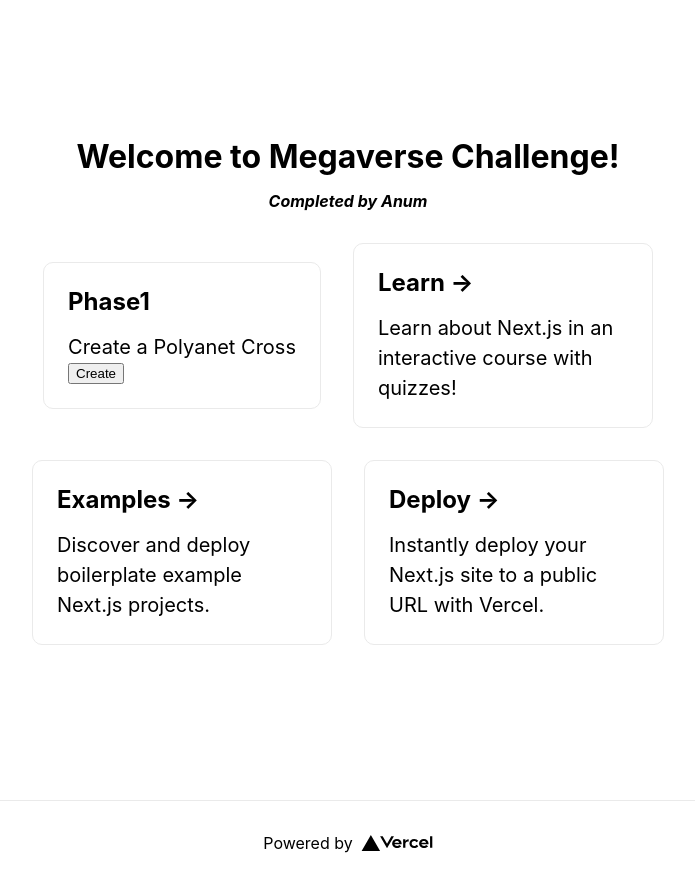
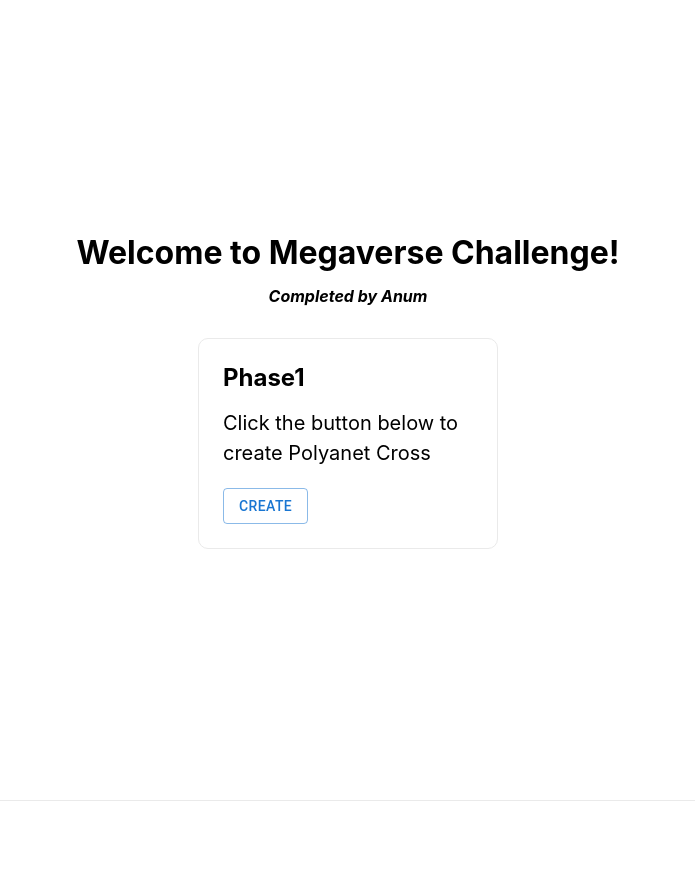
Before and after one commit to AnumQ/megaverse, a Next.js app: page / in a window 1280 px wide. Shown: the whole page, without its empty margins (292-987 px from the left). Built offline with nearby package versions, Linux system fonts and the light colour scheme.

Commit message:
Add mui library for React UI components. Add button for creating Polyagon

```diff
--- a/package.json
+++ b/package.json
@@ -9,6 +9,9 @@
     "lint": "next lint"
   },
   "dependencies": {
+    "@emotion/react": "^11.10.4",
+    "@emotion/styled": "^11.10.4",
+    "@mui/material": "^5.10.5",
     "next": "12.3.0",
     "react": "18.2.0",
     "react-dom": "18.2.0"
--- a/pages/index.tsx
+++ b/pages/index.tsx
@@ -2,6 +2,7 @@ import type { NextPage } from "next";
 import Head from "next/head";
 import Image from "next/image";
 import styles from "../styles/Home.module.css";
+import Button from "@mui/material/Button";
 
 const Home: NextPage = () => {
   return (
@@ -17,49 +18,23 @@ const Home: NextPage = () => {
         <h3 className={styles.subtitle}>Completed by Anum</h3>
 
         <div className={styles.grid}>
-          <a href="https://nextjs.org/docs" className={styles.card}>
+          <div className={styles.card}>
             <h2>Phase1</h2>
-            <p>Create a Polyanet Cross</p>
-            <button>Create</button>
-          </a>
-
-          <a href="https://nextjs.org/learn" className={styles.card}>
-            <h2>Learn &rarr;</h2>
-            <p>Learn about Next.js in an interactive course with quizzes!</p>
-          </a>
-
-          <a
-            href="https://github.com/vercel/next.js/tree/canary/examples"
-            className={styles.card}
-          >
-            <h2>Examples &rarr;</h2>
-            <p>Discover and deploy boilerplate example Next.js projects.</p>
-          </a>
-
-          <a
-            href="https://vercel.com/new?utm_source=create-next-app&utm_medium=default-template&utm_campaign=create-next-app"
-            className={styles.card}
-          >
-            <h2>Deploy &rarr;</h2>
-            <p>
-              Instantly deploy your Next.js site to a public URL with Vercel.
-            </p>
-          </a>
+            <p>Click the button below to create Polyanet Cross</p>
+            <br />
+            <Button
+              variant="outlined"
+              onClick={() => {
+                alert("create");
+              }}
+            >
+              Create
+            </Button>
+          </div>
         </div>
       </main>
 
-      <footer className={styles.footer}>
-        <a
-          href="https://vercel.com?utm_source=create-next-app&utm_medium=default-template&utm_campaign=create-next-app"
-          target="_blank"
-          rel="noopener noreferrer"
-        >
-          Powered by{" "}
-          <span className={styles.logo}>
-            <Image src="/vercel.svg" alt="Vercel Logo" width={72} height={16} />
-          </span>
-        </a>
-      </footer>
+      <footer className={styles.footer}></footer>
     </div>
   );
 };
```
Also changed, not shown: 1 other file (tests, documents, lock files or other folders).
